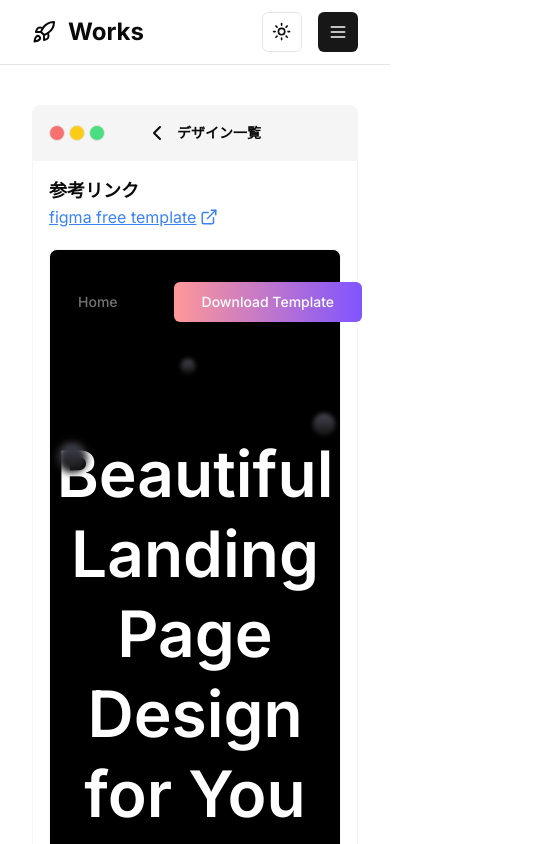
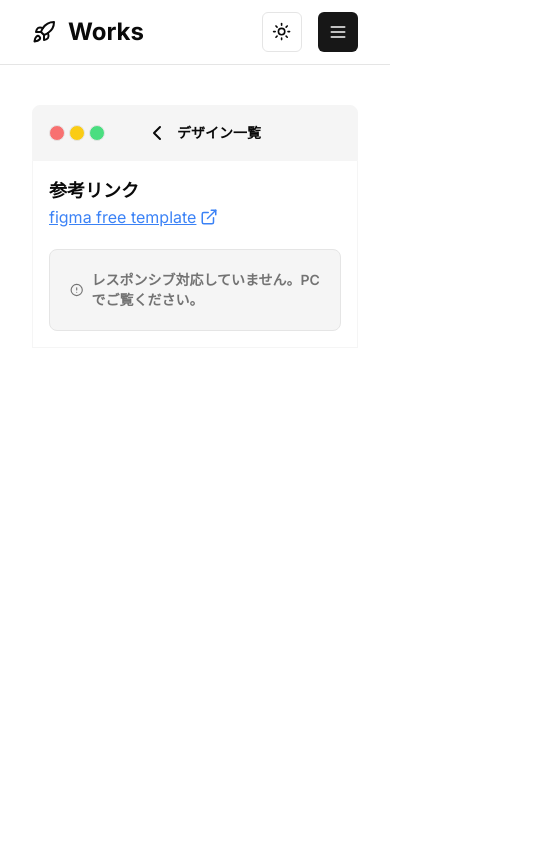
Before and after one commit to osakana0630/portfolio, a Next.js app: page /designs/pattern-1 in a window 390 px wide. Shown: the top 844 px of the page, 536 px wide, since content can reach past the window. Built offline with nearby package versions, Linux system fonts and the light colour scheme.

Commit message:
表示崩れ対応

```diff
--- a/app/designs/pattern-1/page.tsx
+++ b/app/designs/pattern-1/page.tsx
@@ -6,7 +6,7 @@ import { FeatureSection } from "@/app/designs/pattern-1/_components/feature-sect
 import { CompaniesSection } from "@/app/designs/pattern-1/_components/companies-section";
 import { ContactSection } from "@/app/designs/pattern-1/_components/contact-section";
 import Link from "next/link";
-import { ExternalLink } from "lucide-react";
+import { ExternalLink, CircleAlert } from "lucide-react";
 
 export default function Page() {
   return (
@@ -33,7 +33,7 @@ export default function Page() {
         </ul>
       </div>
 
-      <div className="border border-muted rounded-lg bg-black">
+      <div className="hidden lg:block  border border-muted rounded-lg bg-black">
         <Header />
         <main>
           <HeroSection />
@@ -43,6 +43,13 @@ export default function Page() {
         </main>
         <Footer />
       </div>
+
+      <div className="lg:hidden">
+        <p className="text-muted-foreground font-semibold text-sm flex items-center gap-2 border bg-muted p-5 rounded-lg">
+          <CircleAlert size={20} />
+          レスポンシブ対応していません。PCでご覧ください。
+        </p>
+      </div>
     </Frame>
   );
 }
```
